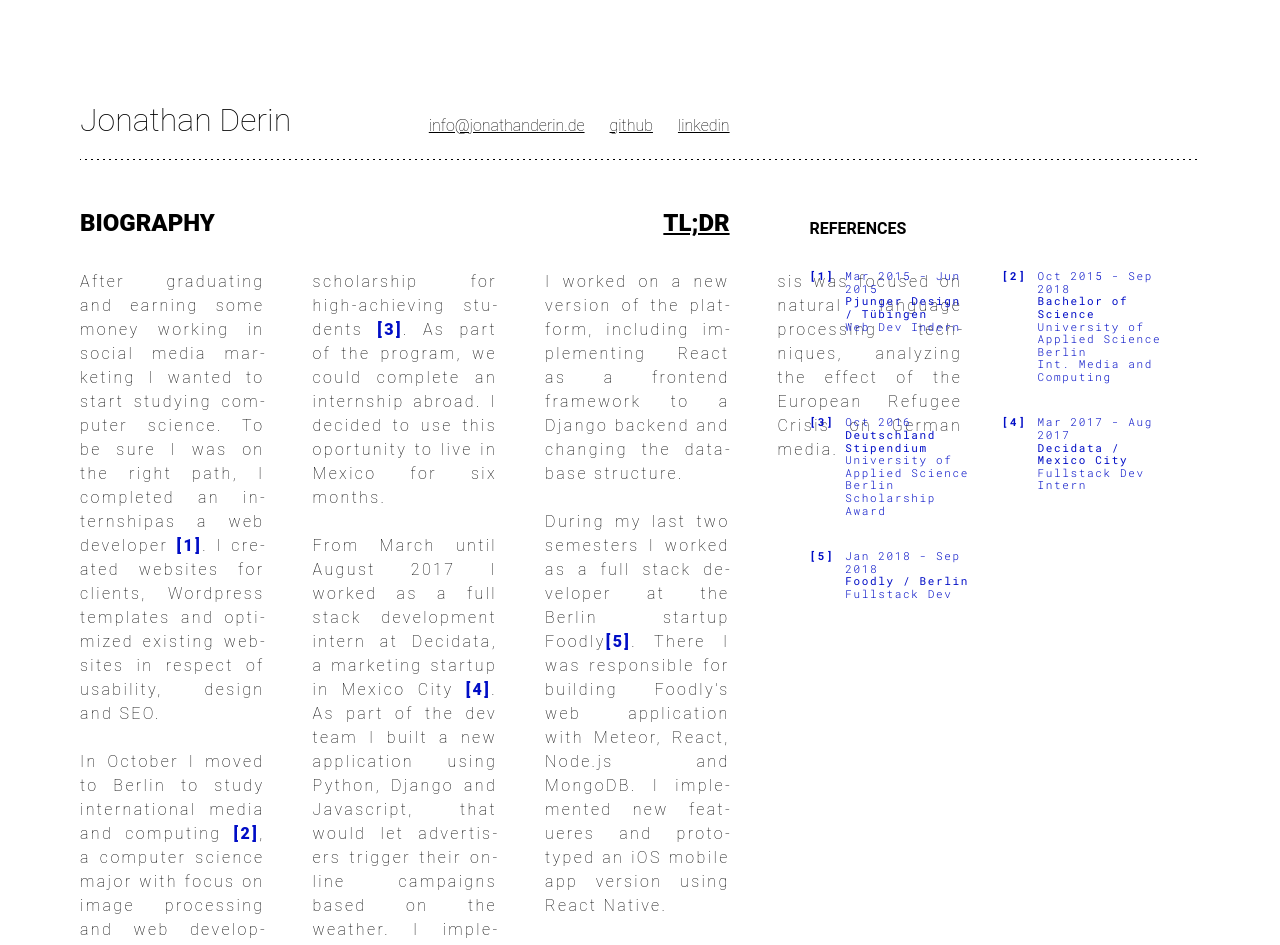
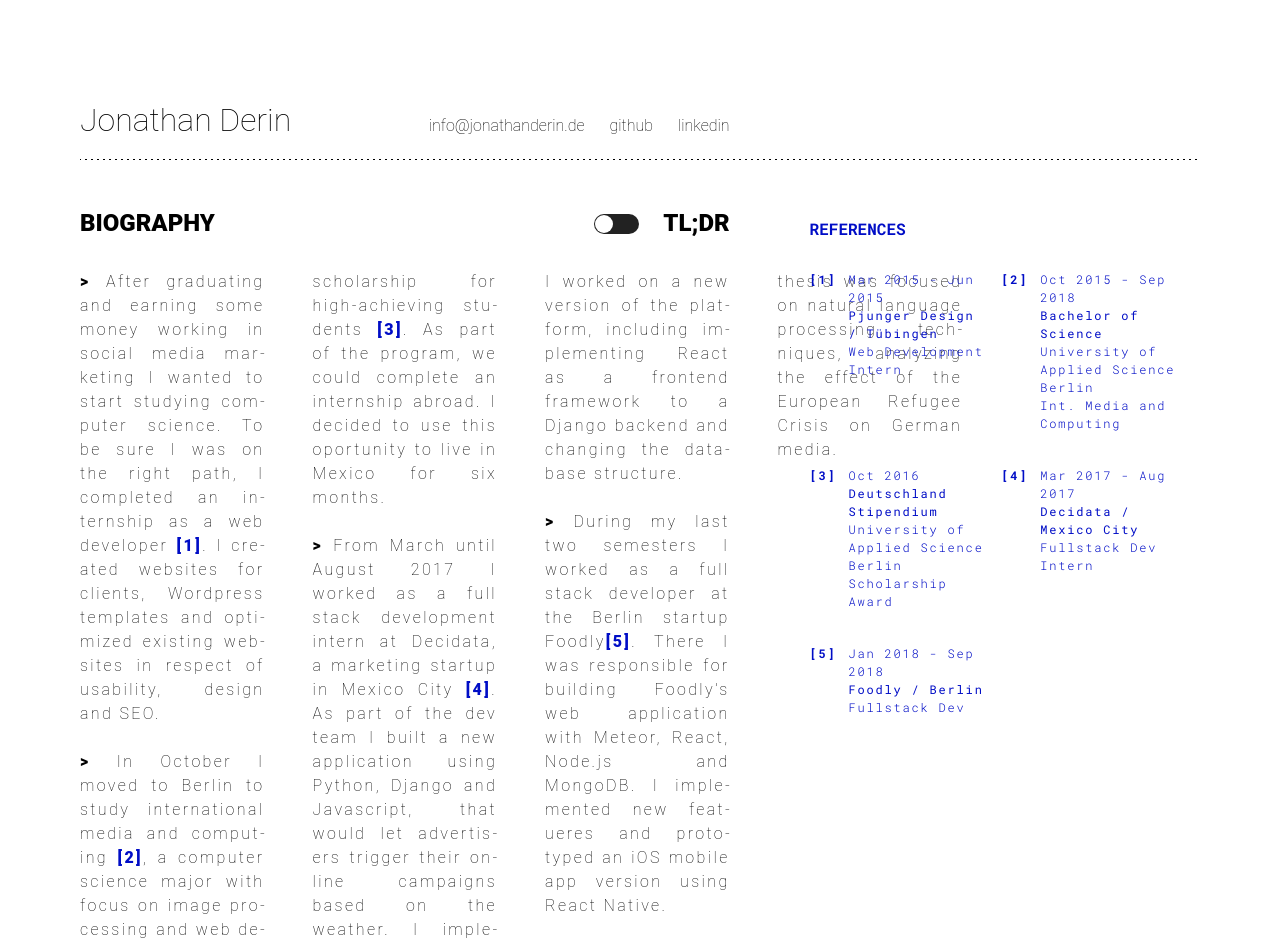
Before and after one commit to bbrinx/bbrinx.github.io, a React (Create React App) app: page / in a window 1280 px wide. Shown: the top 945 px of the page. Built offline with nearby package versions, Linux system fonts and the light colour scheme.

Commit message:
better tldr, toggle and colors

```diff
--- a/package.json
+++ b/package.json
@@ -7,7 +7,8 @@
     "normalize.css": "^8.0.0",
     "react": "^16.6.0",
     "react-dom": "^16.6.0",
-    "react-scripts": "2.0.5"
+    "react-scripts": "2.0.5",
+    "react-switch": "^3.0.4"
   },
   "scripts": {
     "start": "react-scripts start",
--- a/src/App.js
+++ b/src/App.js
@@ -1,4 +1,5 @@
 import React, { Component } from 'react';
+import Switch from "react-switch";
 import 'normalize.css';
 import './App.scss';
 
@@ -46,12 +47,28 @@ class App extends Component {
             <div className="bio-text">
               <div className="header">
                 <h2>Biography</h2>
-                <h2 className="tldr-toggle" onClick={() => {this.tldr()}}>TL;DR</h2>
+                <div className="tldr-wrapper">
+                  <Switch
+                    onChange={() => {this.tldr()}}
+                    offColor='#222'
+                    onColor='#222'
+                    onHandleColor='#fff'
+                    offHandleColor='#fff'
+                    checked={this.state.tldr}
+                    id="normal-switch"
+                    uncheckedIcon={false}
+                    checkedIcon={false}
+                    activeBoxShadow='#fff'
+                    height={20}
+                    width={45}
+                  />
+                  <h2 className="tldr-toggle" onClick={() => {this.tldr()}}>TL;DR</h2>
+                </div>
               </div>
               <div className={`text ${this.state.tldr ? 'hidden' : ''}`}>
                 <p>
                   After graduating and earning some money working in social media marketing I wanted to start studying computer science.
-                  To be sure I was on the right path, I completed an <span className="tldr">internship</span>as a <span className="tldr">web developer</span> <span onClick={() => {this.scroll(this.bio1)}} className="footnote">[1]</span>.
+                  To be sure I was on the right path, I completed an <span className="tldr">internship</span> as a <span className="tldr">web developer</span> <span onClick={() => {this.scroll(this.bio1)}} className="footnote">[1]</span>.
                   I created websites for clients, Wordpress templates and optimized existing websites in respect of <span className="tldr">usability, design and SEO</span>.
                 </p>
                 <p>
@@ -90,7 +107,7 @@ class App extends Component {
                     <p>
                       Mar 2015 - Jun 2015 <br/>
                       <span className="title">Pjunger Design / Tübingen</span><br/>
-                      Web Dev Indern
+                      Web Development Intern
                     </p>
                   </div>
                   <div className="reference">
--- a/src/App.scss
+++ b/src/App.scss
@@ -5,8 +5,8 @@ $tablets: "only screen and (max-width: 959px)";
 $laptops: "only screen and (min-width: 1200px) and (max-width: 1600px)";
 
 $black: #222;
-$blue: #000DC6;
-$green: #01C600;
+$color1: #000DC6;
+$color2: #E80052;
 $width-left: 58%;
 $width-right: 42%;
 $font-mono: 'Roboto Mono', monospace;
@@ -33,7 +33,7 @@ h2 {
 }
 h3 {
   margin: 0;
-  font-family: $font-sans;
+  font-family: $font-mono;
   font-weight: 600;
   text-transform: uppercase;
   font-size: 1em;
@@ -52,7 +52,7 @@ ul {
   }
 }
 a {
-  text-decoration: underline;
+  text-decoration: none;
   color: inherit;
 }
 p {
@@ -109,15 +109,22 @@ p {
         line-height: 1.5em;
         opacity: 1;
         transition: color 0.5s ease-in;
+        &::before {
+          content: '> ';
+          font-weight: 900;
+        }
         &:first-child {
           margin-top: 0;
         }
         .footnote {
-          transition: color 0.5s ease-in;
+          transition: color 1s ease-in;
           font-weight: 900;
         }
         a {
           text-decoration: none;
+        }
+        span {
+          transition: color 0.5s ease-in;
         }
       }
     }
@@ -131,15 +138,16 @@ p {
         flex-direction: row;
         flex-wrap: wrap;
         .reference {
-          padding-right: 2em;
+          padding-right: 1em;
           display: flex;
-          width: 41%;
+          width: 45%;
           margin-bottom: 1em;
           p {
             font-family: $font-mono;
-            font-size: 11px;
+            font-size: 12px;
             font-weight: 200;
             margin-top: 0;
+            line-height: 1.5em;
           }
           .number {
             font-weight: 900;
@@ -153,9 +161,9 @@ p {
     }
     .hidden {
       p, span {
-        color: #fff !important;
+        color: rgb(216, 216, 216) !important;
         .tldr {
-          color: $black !important;
+          color: #000 !important;
         }
       }
     }
@@ -163,10 +171,15 @@ p {
       display: flex;
       flex-direction: row;
       padding-bottom: 3em;
-      .tldr-toggle {
-        text-decoration: underline;
-        &:hover {
-          cursor: pointer;
+      .tldr-wrapper {
+        display: flex;
+        flex-direction: row;
+        align-items: center;
+        .tldr-toggle {
+          padding-left: 1em;
+          &:hover {
+            cursor: pointer;
+          }
         }
       }
       .bio-text {
@@ -174,14 +187,25 @@ p {
         .text {
           height: 800px;
           .footnote {
-            color: $blue;
+            color: $color1;
           }
         }
       }
       .ref {
+        .header {
+          h3 {
+            color: $color1;
+          }
+        }
         .reference {
           a,p {
-            color: $blue;
+            color: $color1;
+            a, p {
+              text-decoration: none;
+            }
+          }
+          a:hover {
+            text-decoration: underline;
           }
         }
       }
@@ -195,14 +219,23 @@ p {
         .text {
           height: 450px;
           .footnote {
-            color: $green;
+            color: $color2;
           }
         }
       }
       .ref {
+        .header {
+          h3 {
+            color: $color2;
+          }
+        }
         .reference {
           a, p {
-            color: $green;
+            color: $color2;
+            text-decoration: none;
+          }
+          a:hover {
+            text-decoration: underline;
           }
         }
       }
```
Also changed, not shown: 1 other file (tests, documents, lock files or other folders).
